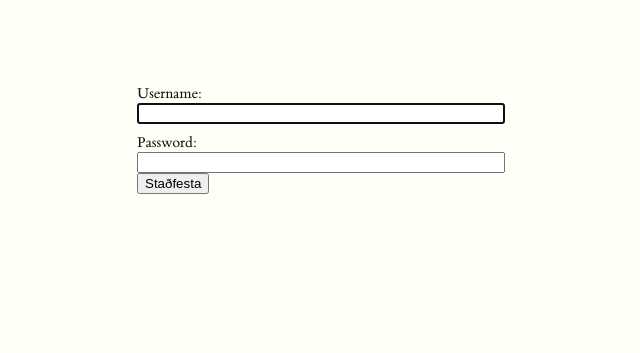
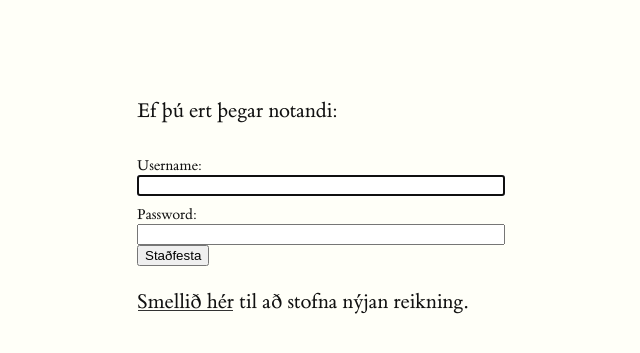
Before and after one commit to Ernir/sql-web, a Django app: page /accounts/login/ in a window 1280 px wide. Shown: the part 76-429 px from the top of the page, without its empty margins (23-663 px from the left). Run offline with Django 3.2, Linux system fonts and the light colour scheme; parts of the project's set-up code (start-up, migrations or seed data) failed here and were passed over.

Commit message:
Add an actual link to the signup form on the login page

```diff
--- a/sql_web/templates/registration/login.html
+++ b/sql_web/templates/registration/login.html
@@ -7,11 +7,13 @@
 {% block text_content %}
     <article>
         <div class="registration">
+            <p>Ef þú ert þegar notandi:</p>
             <form action="{{ login }}" method="post">
                 {% csrf_token %}
                 {{ form }}
                 <input type="submit" value="Staðfesta"/>
             </form>
+            <p><a href="{% url "custom_register" %}">Smellið hér</a> til að stofna nýjan reikning.</p>
         </div>
     </article>
 {% endblock %}
--- a/sql_web/urls.py
+++ b/sql_web/urls.py
@@ -12,8 +12,8 @@ urlpatterns = [
     url(r"^aefing/(?P<exercise_slug>.+)/$", views.ExerciseView.as_view(), name="exercise"),
     url(r"^min-sida/$", views.ProfileView.as_view(), name="profile"),
     url(r"^skraning/$",
-        CreateView.as_view(template_name='registration/register.html', form_class=UserCreationForm, success_url='/')
-        ),
+        CreateView.as_view(template_name='registration/register.html', form_class=UserCreationForm, success_url='/'),
+    name = "custom_register"),
     url(r"^utskraning/$", views.LogoutView.as_view(), name="custom_logout", ),
     url(r"^namskeid/(?P<course_slug>.+)/$", views.CourseView.as_view(), name="course"),
 
```
